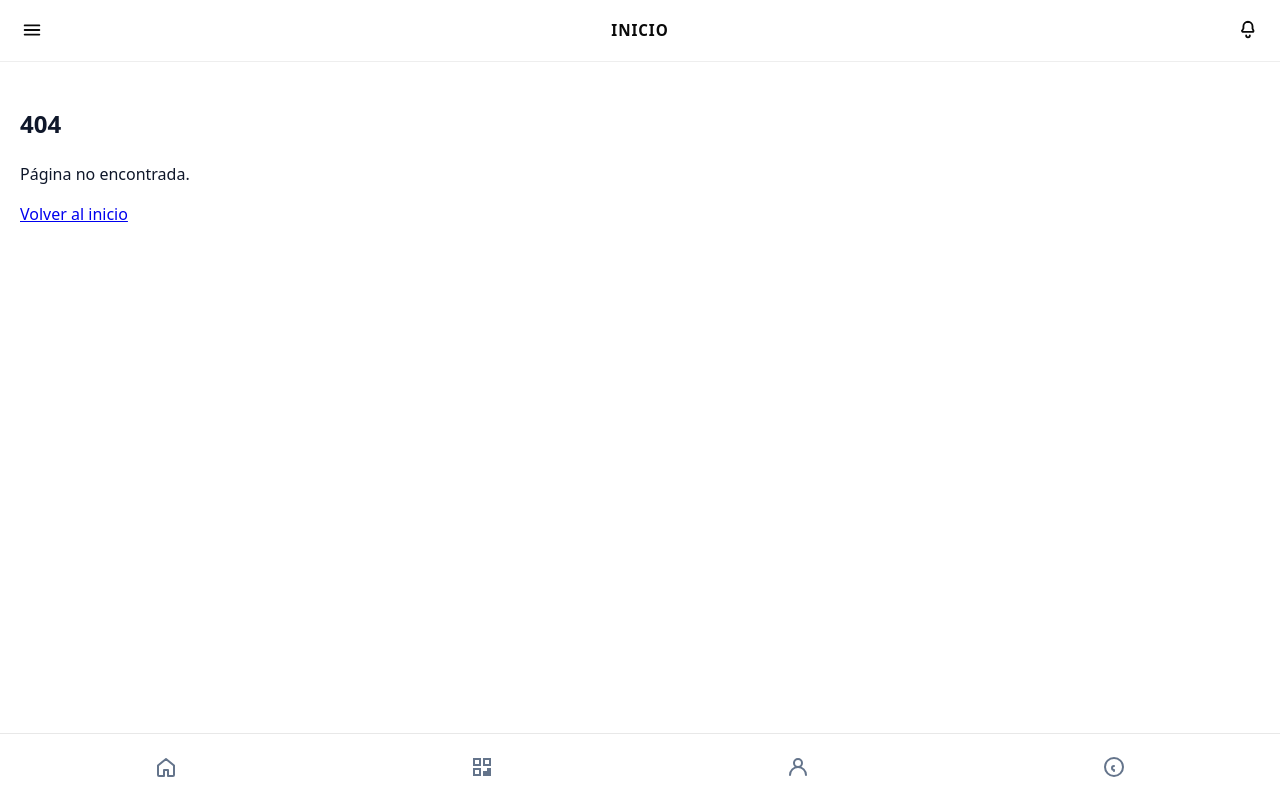
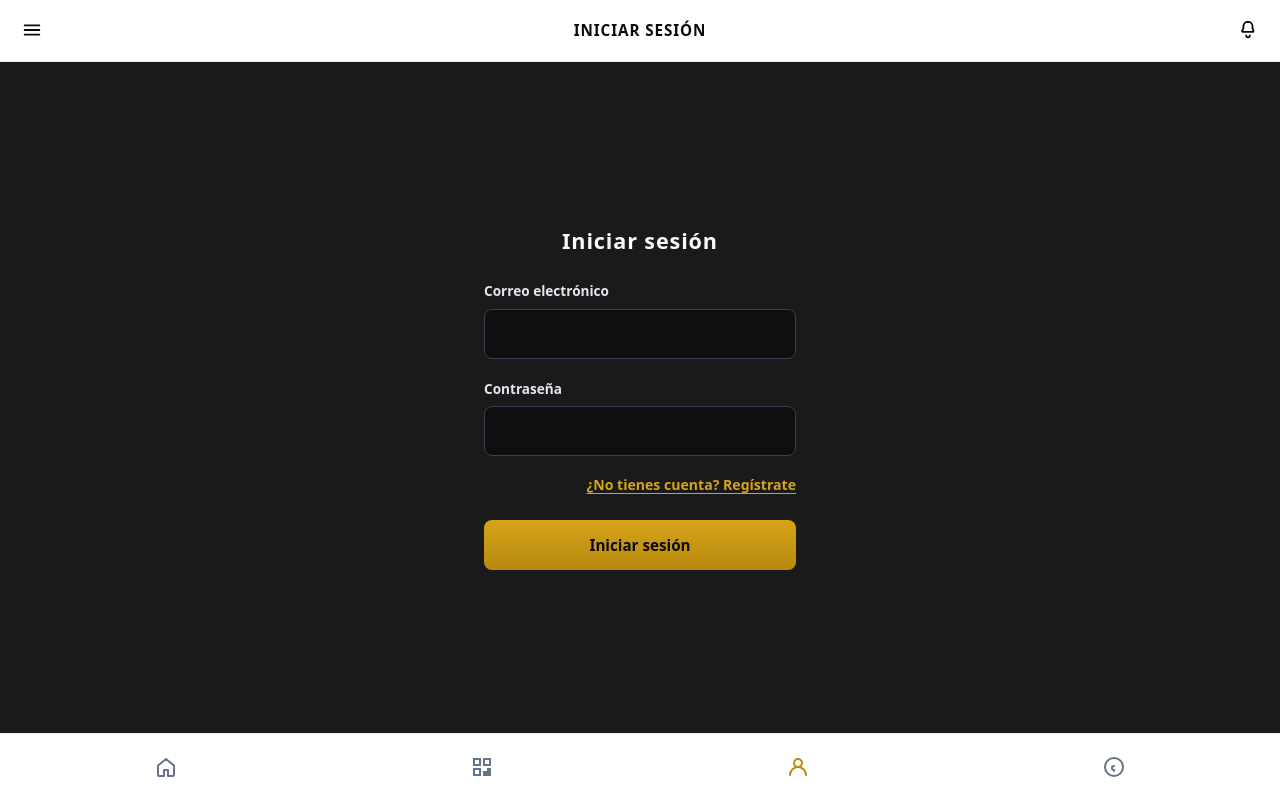
Before and after one commit to ivan049999/proyectoGymTFGA_Fronted, a React (Vite) app: page /login in a window 1280 px wide. Before the commit this address had no page. Built offline with nearby package versions, Linux system fonts and the light colour scheme.

Commit message:
Diseño Pagina Login Y Registro : He añadido un formulario para las dos paginas y en la pagina de " Iniciar Sesion " he puesto un enlace que cuando pinchas te lleva al Registro para crear la cuenta

```diff
--- a/src/app/router.tsx
+++ b/src/app/router.tsx
@@ -1,6 +1,8 @@
 import { Route, Routes } from "react-router-dom";
 import { AppLayout } from "@/components/layout/AppLayout";
 import { HomePage } from "@/pages/HomePage";
+import { LoginPage } from "@/pages/LoginPage";
+import { RegisterPage } from "@/pages/RegisterPage";
 import { NotFoundPage } from "@/pages/NotFoundPage";
 
 export function AppRouter() {
@@ -8,6 +10,8 @@ export function AppRouter() {
     <Routes>
       <Route element={<AppLayout />}>
         <Route index element={<HomePage />} />
+        <Route path="login" element={<LoginPage />} />
+        <Route path="registro" element={<RegisterPage />} />
         <Route path="*" element={<NotFoundPage />} />
       </Route>
     </Routes>
--- a/src/components/layout/AppLayout.tsx
+++ b/src/components/layout/AppLayout.tsx
@@ -3,12 +3,13 @@ import { Header } from "@/components/layout/Header";
 import { Footer } from "@/components/layout/Footer";
 
 export function AppLayout() {
-  const isHome = useLocation().pathname === "/";
+  const pathname = useLocation().pathname;
+  const isDarkMain = pathname === "/" || pathname === "/login" || pathname === "/registro";
 
   return (
     <div className="app-shell">
       <Header />
-      <main className={isHome ? "app-main app-main--home" : "app-main"}>
+      <main className={isDarkMain ? "app-main app-main--home" : "app-main"}>
         <Outlet />
       </main>
       <Footer />
--- a/src/components/layout/Footer.tsx
+++ b/src/components/layout/Footer.tsx
@@ -29,7 +29,13 @@ export function Footer() {
           />
         </svg>
       </button>
-      <button type="button" className="app-bottom-nav__link" aria-label="Perfil">
+      <NavLink
+        to="/login"
+        className={({ isActive }) =>
+          `app-bottom-nav__link${isActive ? " app-bottom-nav__link--active" : ""}`
+        }
+        aria-label="Perfil"
+      >
         <svg width="24" height="24" viewBox="0 0 24 24" fill="none" aria-hidden>
           <path
             d="M12 12a4 4 0 100-8 4 4 0 000 8zM4 20a8 8 0 0116 0"
@@ -38,7 +44,7 @@ export function Footer() {
             strokeLinecap="round"
           />
         </svg>
-      </button>
+      </NavLink>
       <button type="button" className="app-bottom-nav__link" aria-label="Ayuda">
         <svg width="24" height="24" viewBox="0 0 24 24" fill="none" aria-hidden>
           <circle cx="12" cy="12" r="9" stroke="currentColor" strokeWidth="2" />
--- a/src/components/layout/Header.tsx
+++ b/src/components/layout/Header.tsx
@@ -1,8 +1,16 @@
 import { useState } from "react";
+import { useLocation } from "react-router-dom";
 import { SideNavDrawer } from "@/components/layout/SideNavDrawer";
 
 export function Header() {
   const [menuOpen, setMenuOpen] = useState(false);
+  const pathname = useLocation().pathname;
+  const title =
+    pathname === "/login"
+      ? "Iniciar sesión"
+      : pathname === "/registro"
+        ? "Registrarse"
+        : "Inicio";
 
   return (
     <>
@@ -23,7 +31,7 @@ export function Header() {
           />
         </svg>
       </button>
-      <h1 className="app-header__title">Inicio</h1>
+      <h1 className="app-header__title">{title}</h1>
       <button
         type="button"
         className="app-header__icon-btn"
--- /dev/null
+++ b/src/pages/LoginPage.tsx
@@ -0,0 +1,69 @@
+import { FormEvent, useState } from "react";
+import { Link, useNavigate } from "react-router-dom";
+import { useAuth } from "@/contexts/auth-context";
+
+export function LoginPage() {
+  const navigate = useNavigate();
+  const { login } = useAuth();
+  const [email, setEmail] = useState("");
+  const [password, setPassword] = useState("");
+
+  function handleSubmit(e: FormEvent<HTMLFormElement>) {
+    e.preventDefault();
+    const trimmed = email.trim();
+    if (!trimmed || !password) return;
+
+    const displayName = trimmed.includes("@")
+      ? trimmed.slice(0, trimmed.indexOf("@"))
+      : trimmed;
+    login({ name: displayName || "Usuario" });
+    navigate("/");
+  }
+
+  return (
+    <div className="login-page">
+      <form className="login-form" onSubmit={handleSubmit} noValidate>
+        <h2 className="login-title">Iniciar sesión</h2>
+        <div className="login-field">
+          <label className="login-label" htmlFor="login-email">
+            Correo electrónico
+          </label>
+          <input
+            id="login-email"
+            className="login-input"
+            type="email"
+            name="email"
+            autoComplete="email"
+            value={email}
+            onChange={(e) => setEmail(e.target.value)}
+            required
+          />
+        </div>
+        <div className="login-field">
+          <label className="login-label" htmlFor="login-password">
+            Contraseña
+          </label>
+          <input
+            id="login-password"
+            className="login-input"
+            type="password"
+            name="password"
+            autoComplete="current-password"
+            value={password}
+            onChange={(e) => setPassword(e.target.value)}
+            required
+            minLength={1}
+          />
+        </div>
+        <p className="login-register-row">
+          <Link to="/registro" className="login-register-link">
+            ¿No tienes cuenta? Regístrate
+          </Link>
+        </p>
+        <button type="submit" className="login-submit">
+          Iniciar sesión
+        </button>
+      </form>
+    </div>
+  );
+}
--- /dev/null
+++ b/src/pages/RegisterPage.tsx
@@ -0,0 +1,81 @@
+import { FormEvent, useState } from "react";
+import { useNavigate } from "react-router-dom";
+
+export function RegisterPage() {
+  const navigate = useNavigate();
+  const [email, setEmail] = useState("");
+  const [password, setPassword] = useState("");
+  const [confirmPassword, setConfirmPassword] = useState("");
+  const [error, setError] = useState("");
+
+  function handleSubmit(e: FormEvent<HTMLFormElement>) {
+    e.preventDefault();
+    const trimmed = email.trim();
+    if (!trimmed || !password) return;
+    if (password !== confirmPassword) {
+      setError("Las contraseñas no coinciden.");
+      return;
+    }
+    setError("");
+    navigate("/login");
+  }
+
+  return (
+    <div className="login-page">
+      <form className="login-form" onSubmit={handleSubmit} noValidate>
+        <h2 className="login-title">Registrarse</h2>
+        <div className="login-field">
+          <label className="login-label" htmlFor="register-email">
+            Correo electrónico
+          </label>
+          <input
+            id="register-email"
+            className="login-input"
+            type="email"
+            name="email"
+            autoComplete="email"
+            value={email}
+            onChange={(e) => setEmail(e.target.value)}
+            required
+          />
+        </div>
+        <div className="login-field">
+          <label className="login-label" htmlFor="register-password">
+            Contraseña
+          </label>
+          <input
+            id="register-password"
+            className="login-input"
+            type="password"
+            name="password"
+            autoComplete="new-password"
+            value={password}
+            onChange={(e) => setPassword(e.target.value)}
+            required
+            minLength={6}
+          />
+        </div>
+        <div className="login-field">
+          <label className="login-label" htmlFor="register-confirm">
+            Confirmar contraseña
+          </label>
+          <input
+            id="register-confirm"
+            className="login-input"
+            type="password"
+            name="confirmPassword"
+            autoComplete="new-password"
+            value={confirmPassword}
+            onChange={(e) => setConfirmPassword(e.target.value)}
+            required
+            minLength={6}
+          />
+        </div>
+        {error ? <p className="login-form-error">{error}</p> : null}
+        <button type="submit" className="login-submit">
+          Crear cuenta
+        </button>
+      </form>
+    </div>
+  );
+}
--- a/src/styles/global.css
+++ b/src/styles/global.css
@@ -520,3 +520,118 @@ body {
     opacity: 1;
   }
 }
+
+/* —— Login —— */
+.login-page {
+  flex: 1;
+  display: flex;
+  flex-direction: column;
+  justify-content: center;
+  max-width: 22rem;
+  margin: 0 auto;
+  width: 100%;
+  min-height: 0;
+  padding: 1.5rem 1.25rem;
+  box-sizing: border-box;
+}
+
+.login-form {
+  display: flex;
+  flex-direction: column;
+  gap: 1.25rem;
+}
+
+.login-title {
+  margin: 0 0 0.25rem;
+  font-size: 1.35rem;
+  font-weight: 800;
+  letter-spacing: 0.04em;
+  color: #f8fafc;
+  text-align: center;
+}
+
+.login-register-row {
+  margin: -0.25rem 0 0;
+  text-align: right;
+}
+
+.login-register-link {
+  font-size: 0.88rem;
+  font-weight: 600;
+  color: var(--gym-mustard);
+  text-decoration: underline;
+  text-underline-offset: 3px;
+}
+
+.login-register-link:hover {
+  color: #e8c84a;
+}
+
+.login-register-link:focus-visible {
+  outline: 2px solid var(--gym-mustard);
+  outline-offset: 2px;
+  border-radius: 2px;
+}
+
+.login-form-error {
+  margin: 0;
+  font-size: 0.85rem;
+  font-weight: 600;
+  color: #f87171;
+  text-align: center;
+}
+
+.login-field {
+  display: flex;
+  flex-direction: column;
+  gap: 0.45rem;
+}
+
+.login-label {
+  font-size: 0.85rem;
+  font-weight: 600;
+  color: #e2e8f0;
+}
+
+.login-input {
+  width: 100%;
+  padding: 0.75rem 0.9rem;
+  border: 1px solid #334155;
+  border-radius: 0.5rem;
+  background: #0f0f0f;
+  color: #f8fafc;
+  font: inherit;
+  font-size: 1rem;
+}
+
+.login-input::placeholder {
+  color: #64748b;
+}
+
+.login-input:focus {
+  outline: 2px solid var(--gym-mustard);
+  outline-offset: 1px;
+  border-color: var(--gym-mustard-dark);
+}
+
+.login-submit {
+  margin-top: 0.25rem;
+  padding: 0.85rem 1rem;
+  border: none;
+  border-radius: 0.5rem;
+  background: linear-gradient(180deg, var(--gym-mustard) 0%, var(--gym-mustard-dark) 100%);
+  color: #0a0a0a;
+  font: inherit;
+  font-size: 0.95rem;
+  font-weight: 700;
+  cursor: pointer;
+}
+
+.login-submit:hover {
+  filter: brightness(1.05);
+}
+
+.login-submit:focus-visible {
+  outline: 2px solid var(--gym-mustard);
+  outline-offset: 2px;
+}
```
